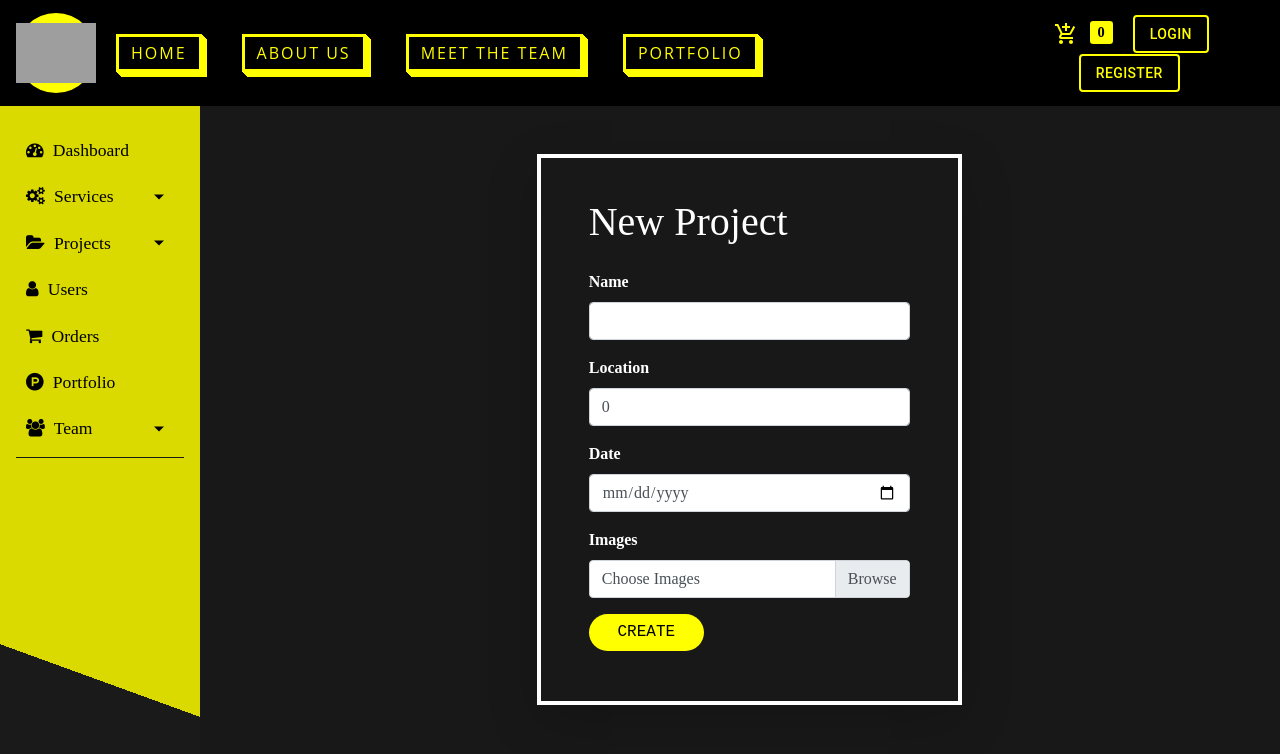
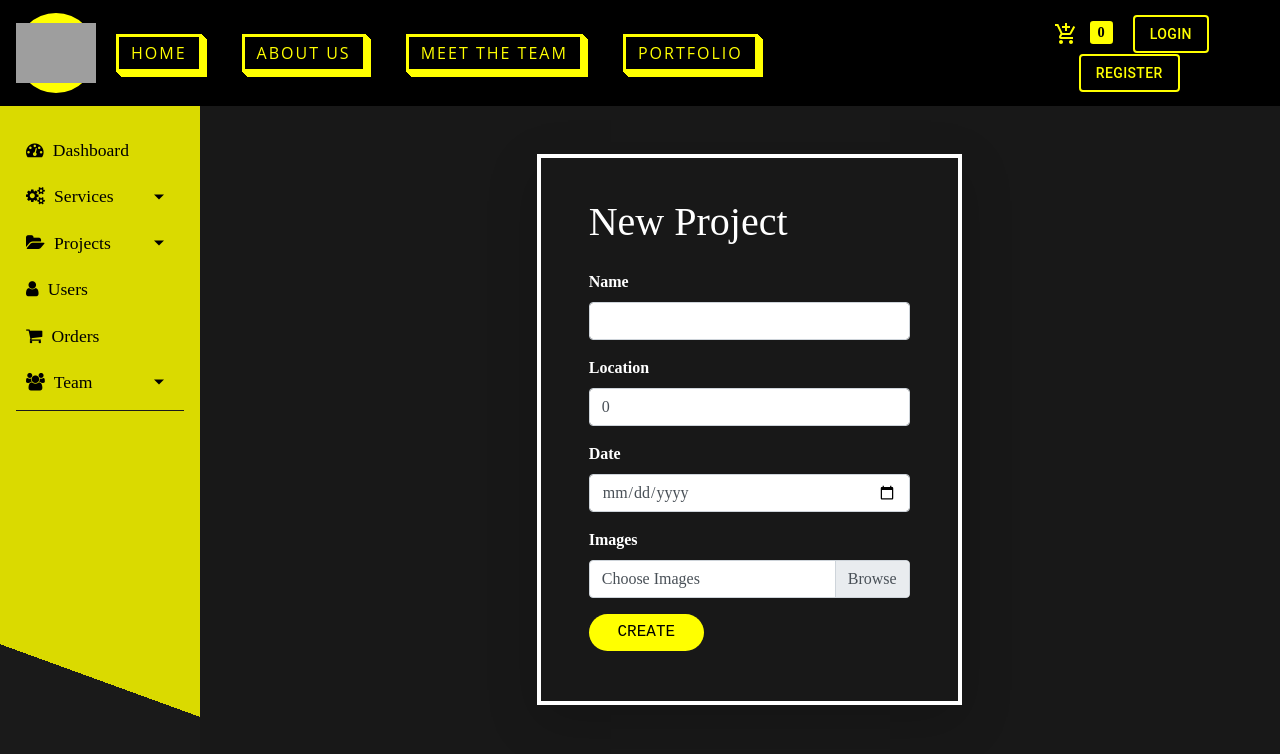
Before and after one commit to RyouKinoshita/myrmidons, a React (Create React App) app in the folder frontend/: page /admin/portfolio/new in a window 1280 px wide. Shown: the top 754 px of the page. Built offline with nearby package versions, Linux system fonts and the light colour scheme; grey boxes are pictures that could not be loaded; a web font is replaced by a local one.

Commit message:
Sidebar fix

```diff
--- a/frontend/src/Components/Admin/SideBar.js
+++ b/frontend/src/Components/Admin/SideBar.js
@@ -81,12 +81,7 @@
             </Link>
           </li>
 
-          <li>
-            <Link to="/admin/portfolio" style={{ color: "black" }}>
-              <i className="fa fa-product-hunt" style={{ color: "black" }}></i>{" "}
-              Portfolio
-            </Link>
-          </li>
+
 
           <li>
             <a
```
